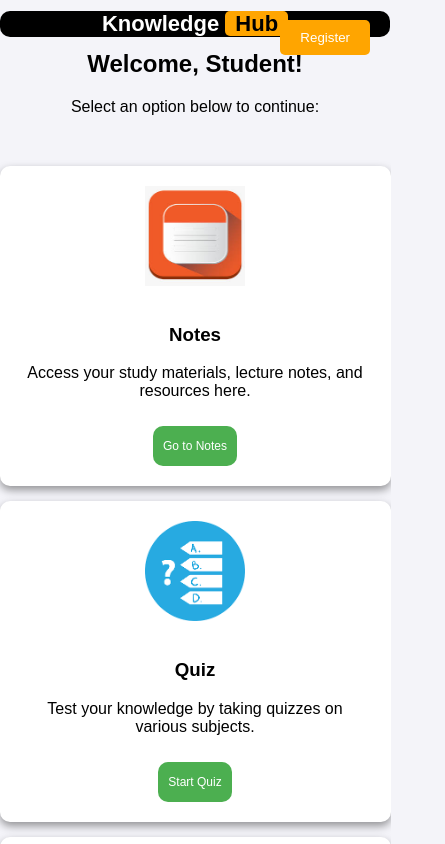
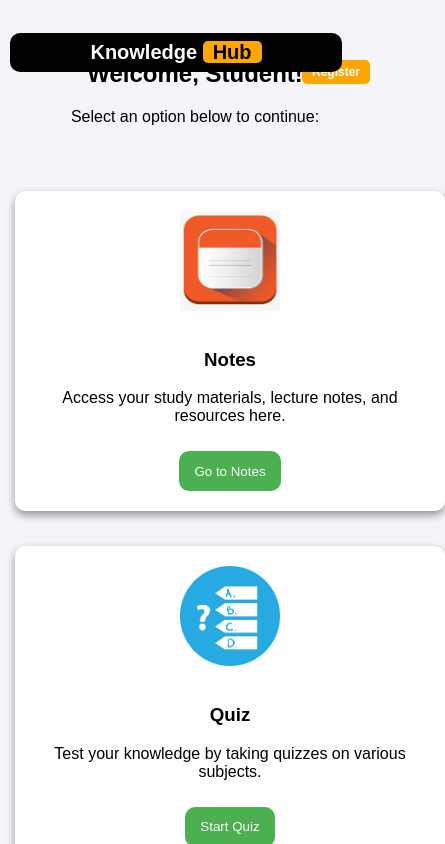
Before and after one commit to piyushsainips/my-app, a React (Create React App) app: page / in a window 390 px wide. Shown: the top 844 px of the page, 445 px wide, since content can reach past the window. Built offline with nearby package versions, Linux system fonts and the light colour scheme.

Commit message:
study
Co-Authored-By: Aakash <112680901+a-akashgarg@users.noreply.github.com>
Co-Authored-By: Piyush Saini <138146490+piyushsainips@users.noreply.github.com>

```diff
--- a/src/component/admit_login.css
+++ b/src/component/admit_login.css
@@ -13,7 +13,6 @@ body {
     align-items: center;
     height: 100vh;
     background-color: #f4f4f9;
-    padding: 15px;
 }
 
 .login-form {
@@ -21,8 +20,7 @@ body {
     padding: 30px;
     border-radius: 8px;
     box-shadow: 0 4px 12px rgba(0, 0, 0, 0.1);
-    width: 100%;
-    max-width: 500px;
+    width: 500px;
     text-align: center;
 }
 
@@ -45,7 +43,7 @@ body {
 }
 
 .form-group1 input {
-    width: 100%;
+    width: 299px;
     padding: 10px;
     border: 1px solid #ddd;
     border-radius: 4px;
@@ -93,42 +91,3 @@ body {
     margin-bottom: 10px;
     font-size: 14px;
 }
-
-/* Responsive Design */
-
-@media (max-width: 768px) {
-    .login-form {
-        padding: 20px;
-        width: 100%;
-    }
-
-    .form-group1 input {
-        font-size: 14px;
-    }
-
-    .login-btn {
-        font-size: 14px;
-        padding: 8px 16px;
-    }
-}
-
-@media (max-width: 480px) {
-    .login-form {
-        padding: 15px;
-        border-radius: 6px;
-    }
-
-    .login-form h2 {
-        font-size: 20px;
-    }
-
-    .form-group1 input {
-        font-size: 14px;
-        padding: 8px;
-    }
-
-    .login-btn {
-        font-size: 14px;
-        padding: 8px;
-    }
-}
--- a/src/component/login.css
+++ b/src/component/login.css
@@ -13,7 +13,6 @@ body {
     align-items: center;
     height: 100vh;
     background-color: #f4f4f9;
-    padding: 15px;
 }
 
 .login-form {
@@ -21,8 +20,7 @@ body {
     padding: 30px;
     border-radius: 8px;
     box-shadow: 0 4px 12px rgba(0, 0, 0, 0.1);
-    width: 100%;
-    max-width: 500px;
+    width: 500px;
     text-align: center;
 }
 
@@ -45,7 +43,7 @@ body {
 }
 
 .form-group input {
-    width: 100%;
+    width: 479px;
     padding: 10px;
     border: 1px solid #ddd;
     border-radius: 4px;
@@ -93,46 +91,3 @@ body {
     margin-bottom: 10px;
     font-size: 14px;
 }
-
-/* Responsive Design */
-
-@media (max-width: 768px) {
-    .login-form {
-        padding: 20px;
-        width: 90%;
-    }
-
-    .login-form h2 {
-        font-size: 22px;
-    }
-
-    .form-group input {
-        font-size: 14px;
-    }
-
-    .login-btn {
-        padding: 8px 16px;
-        font-size: 14px;
-    }
-}
-
-@media (max-width: 480px) {
-    .login-form {
-        padding: 15px;
-        border-radius: 6px;
-    }
-
-    .login-form h2 {
-        font-size: 20px;
-    }
-
-    .form-group input {
-        font-size: 14px;
-        padding: 8px;
-    }
-
-    .login-btn {
-        padding: 8px 12px;
-        font-size: 12px;
-    }
-}
--- a/src/component/notes.css
+++ b/src/component/notes.css
@@ -1,5 +1,3 @@
-/* container.css */
-
 .container {
   max-width: 600px;
   margin: 50px auto;
@@ -9,11 +7,10 @@
   border-radius: 8px;
   box-shadow: 0 4px 8px rgba(0, 0, 0, 0.5);
 }
-
-.container .h1 {
+.container .h1{
   background-color: black;
   color: white;
-  border-radius: 20px;
+  border-radius: 20px ;
 }
 
 h1 {
@@ -54,92 +51,35 @@ ul {
 }
 
 ul li {
-  background: orange;
+  background:orange;
   color: black;
   padding: 10px;
   margin-bottom: 5px;
   border-radius: 4px;
 }
-
 .note-title {
-  position: relative;
-  font-size: 24px;
+  position: absolute;
+  top: 1px;
+  left: 20px;
+  font-size: 36px;
   font-weight: bold;
   cursor: pointer;
   background-color: black;
-  color: white;
-  width: 100%;
+  color:white;
+  width: 310px;
   text-align: center;
   align-content: center;
   border-radius: 10px;
-  padding: 15px 0;
-  margin-bottom: 20px;
+  height: 60px;
 }
-
-.note-title .hub {
-  color: black;
+.note-title .hub{
+  color: black; /* Second part in orange */
   background-color: orange;
   padding: 0 10px;
   border-radius: 5px;
 }
 
-.pdf-section .url {
-  color: black;
-  text-decoration: none;
+.pdf-section .url{
+color: black;
+text-decoration: none;
 }
-
-/* Responsive Design */
-
-@media (max-width: 768px) {
-  .container {
-    padding: 15px;
-    margin: 20px auto;
-  }
-
-  .note-title {
-    font-size: 20px;
-    padding: 10px 0;
-  }
-
-  h1 {
-    font-size: 22px;
-  }
-
-  .form-group select {
-    font-size: 14px;
-  }
-
-  ul li {
-    font-size: 14px;
-    padding: 8px;
-  }
-
-  .notes-section h2 {
-    font-size: 18px;
-  }
-}
-
-@media (max-width: 480px) {
-  .container {
-    padding: 10px;
-    margin: 10px auto;
-  }
-
-  h1 {
-    font-size: 18px;
-  }
-
-  .note-title {
-    font-size: 18px;
-    padding: 8px;
-  }
-
-  .notes-section h2 {
-    font-size: 16px;
-  }
-
-  ul li {
-    font-size: 12px;
-    padding: 6px;
-  }
-}
--- a/src/component/register.css
+++ b/src/component/register.css
@@ -1,8 +1,5 @@
-/* register.css */
-
 .register-container {
-    width: 100%;
-    max-width: 320px;
+    width: 320px;
     margin: 50px auto;
     padding: 20px;
     background-color: white;
@@ -13,7 +10,6 @@
 
 .register-container h2 {
     margin-bottom: 20px;
-    font-size: 24px;
 }
 
 .register-form1 .form {
@@ -30,7 +26,7 @@
 }
 
 .register-form1 input {
-    width: 100%;
+    width: 30px;
     padding: 10px;
     font-size: 16px;
     border: 1px solid #ccc;
@@ -50,7 +46,7 @@
     background-color: #4CAF50;
     color: white;
     border: none;
-    margin-top: 10px;
+    margin-top:10px ;
     border-radius: 10px;
     cursor: pointer;
 }
@@ -58,7 +54,6 @@
 .btn:hover {
     background-color: #45a049;
 }
-
 .transition {
     opacity: 0;
     transform: translateY(-20px);
@@ -75,7 +70,6 @@
     transform: translateY(0);
     transition: all 0.5s ease;
 }
-
 .loading-screen {
     position: fixed;
     top: 0;
@@ -107,47 +101,3 @@
     0% { transform: rotate(0deg); }
     100% { transform: rotate(360deg); }
 }
-
-/* Responsive Design */
-
-@media (max-width: 768px) {
-    .register-container {
-        padding: 15px;
-        width: 90%;
-    }
-
-    .register-container h2 {
-        font-size: 20px;
-    }
-
-    .register-form1 input {
-        font-size: 14px;
-        padding: 8px;
-    }
-
-    .btn {
-        font-size: 14px;
-        padding: 8px 12px;
-    }
-}
-
-@media (max-width: 480px) {
-    .register-container {
-        padding: 10px;
-        margin: 20px auto;
-    }
-
-    .register-container h2 {
-        font-size: 18px;
-    }
-
-    .register-form1 input {
-        font-size: 12px;
-        padding: 6px;
-    }
-
-    .btn {
-        font-size: 12px;
-        padding: 6px 10px;
-    }
-}
--- a/src/component/study.css
+++ b/src/component/study.css
@@ -11,78 +11,79 @@
     height: 40px;
     text-align: center;
     align-content: center;
-    margin-left: auto;
-    margin-right: auto;
+    margin-left: 40%;
 }
 
 /* Title styled like Pornhub */
 .title {
     position: absolute;
-    top: 1px;
+    top: 20px; /* Adjust top for better visibility */
     left: 20px;
-    font-size: 36px;
+    font-size: 28px; /* Reduced size for better fit on smaller screens */
     font-weight: bold;
     cursor: pointer;
     background-color: black;
     color: white;
-    width: 310px;
+    padding: 10px 15px; /* Adjust padding for better spacing */
+    border-radius: 10px;
     text-align: center;
-    align-content: center;
-    border-radius: 10px;
-    height: 60px;
+    z-index: 1000; /* Make sure it's always on top */
 }
 
 .title span:first-child {
-    color: white;
+    color: white; /* First part in white */
 }
 
 .title .hub {
-    color: black;
+    color: black; /* Second part in orange */
     background-color: orange;
     padding: 0 10px;
     border-radius: 5px;
 }
 
-/* Styling the login button in the top-right corner */
-.login {
+/* Styling the login and register buttons */
+.login, .register {
     position: absolute;
-    top: 7px;
+    top: 20px;
     right: 20px;
-    background-color: orange;
+    background-color: orange; /* Light orange */
     color: white;
-    height: 50px;
-    padding: 10px 20px;
+    padding: 10px 15px;
     border: none;
-    border-radius: 10px;
+    border-radius: 5px;
     font-weight: bold;
     cursor: pointer;
-    font-size: 16px;
+    font-size: 14px;
+    height: auto; /* Let it resize automatically */
 }
 
-.login:hover {
-    background-color: #0056b3;
+.login:hover, .register:hover {
+    background-color: #0056b3; /* Darker blue on hover */
 }
 
 /* Containers for options */
 .options-container {
     display: flex;
-    justify-content: space-around;
-    margin-top: 50px;
+    justify-content: space-around; /* Distribute containers evenly */
+    margin-top: 50px; /* Space from the title */
+    flex-wrap: wrap; /* Allow wrapping for responsiveness */
 }
 
 /* Individual option card */
 .option-card {
-    width: 200px;
+    width: 200px; /* Fixed width */
     padding: 20px;
     background-color: white;
     border-radius: 10px;
     text-align: center;
     box-shadow: 0 4px 8px rgba(0, 0, 0, 0.4);
     transition: transform 0.3s;
+    margin: 15px; /* Adjust margin for better spacing */
 }
 
+/* Hover effect for cards */
 .option-card:hover {
-    transform: scale(1.05);
+    transform: scale(1.05); /* Slightly enlarge on hover */
 }
 
 /* Icon styling inside the option cards */
@@ -148,83 +149,64 @@
     background-color: #f1f1f1;
 }
 
-/* Auth buttons */
-.auth-buttons {
-    position: absolute;
-    top: 20px;
-    right: 20px;
-}
+/* Responsive adjustments */
+@media (max-width: 768px) {
+    .title {
+        font-size: 24px; /* Smaller font on tablets */
+        padding: 8px 10px;
+    }
 
-.login, .register {
-    background-color: orange;
-    color: white;
-    padding: 10px 20px;
-    border: none;
-    border-radius: 5px;
-    margin-left: 10px;
-    cursor: pointer;
-}
+    .login, .register {
+        font-size: 12px; /* Smaller font for buttons */
+        padding: 8px 10px;
+        top: 60px; /* Push buttons down a bit */
+    }
 
-.login:hover, .register:hover {
-    background-color: #0056b3;
-}
+    .options-container {
+        flex-direction: column; /* Stack options vertically */
+        align-items: center; /* Center align */
+    }
 
-/* Responsive Design */
-
-/* For tablets and smaller screens */
-@media (max-width: 768px) {
-    .dashboard-container .h2 {
-        width: 90%;
-        margin: 20px auto;
-        height: auto;
-    }
-    .title {
-        width: 90%;
-        font-size: 28px;
-        height: auto;
-    }
-    .options-container {
-        flex-direction: column;
-        align-items: center;
-    }
     .option-card {
-        width: 80%;
+        width: 90%; /* Full width on small screens */
         margin-bottom: 20px;
-    }
-    .login {
-        width: auto;
-        padding: 8px 15px;
-        font-size: 14px;
     }
 }
 
-/* For mobile screens */
-@media (max-width: 480px) {
-    .dashboard-container {
-        margin-top: 50px;
+@media (max-width: 1024px) {
+    /* Adjustments for larger tablets (like Nexus 7) */
+    .title {
+        font-size: 28px;
     }
-    .dashboard-container .h2 {
-        width: 100%;
-        font-size: 18px;
-        margin-top: 20px;
+
+    .login, .register {
+        font-size: 14px;
     }
-    .title {
-        width: 100%;
-        font-size: 22px;
-        height: auto;
-        left: 0;
-        margin-top: 10px;
-    }
-    .options-container {
-        flex-direction: column;
-        align-items: center;
-    }
+
     .option-card {
-        width: 90%;
-        margin-bottom: 15px;
-    }
-    .login {
-        font-size: 12px;
-        padding: 8px 12px;
+        width: 80%; /* Slightly smaller width */
     }
 }
+
+@media (max-width: 480px) {
+    /* Adjustments for small screens and smartphones */
+    .title {
+        font-size: 20px;
+        width: 80%;
+        left: 10px; /* Move title closer to the edge */
+    }
+
+    .login, .register {
+        font-size: 12px;
+        padding: 5px 10px;
+        top: 60px; /* Adjust top margin */
+    }
+
+    .option-card {
+        width: 100%; /* Full width for mobile screens */
+    }
+
+    .dashboard-container {
+        margin-top: 60px; /* Reduce margin for better visibility */
+    }
+}
```
Also changed, not shown: src/component/dashboard_page.css (+5 -58 lines).
